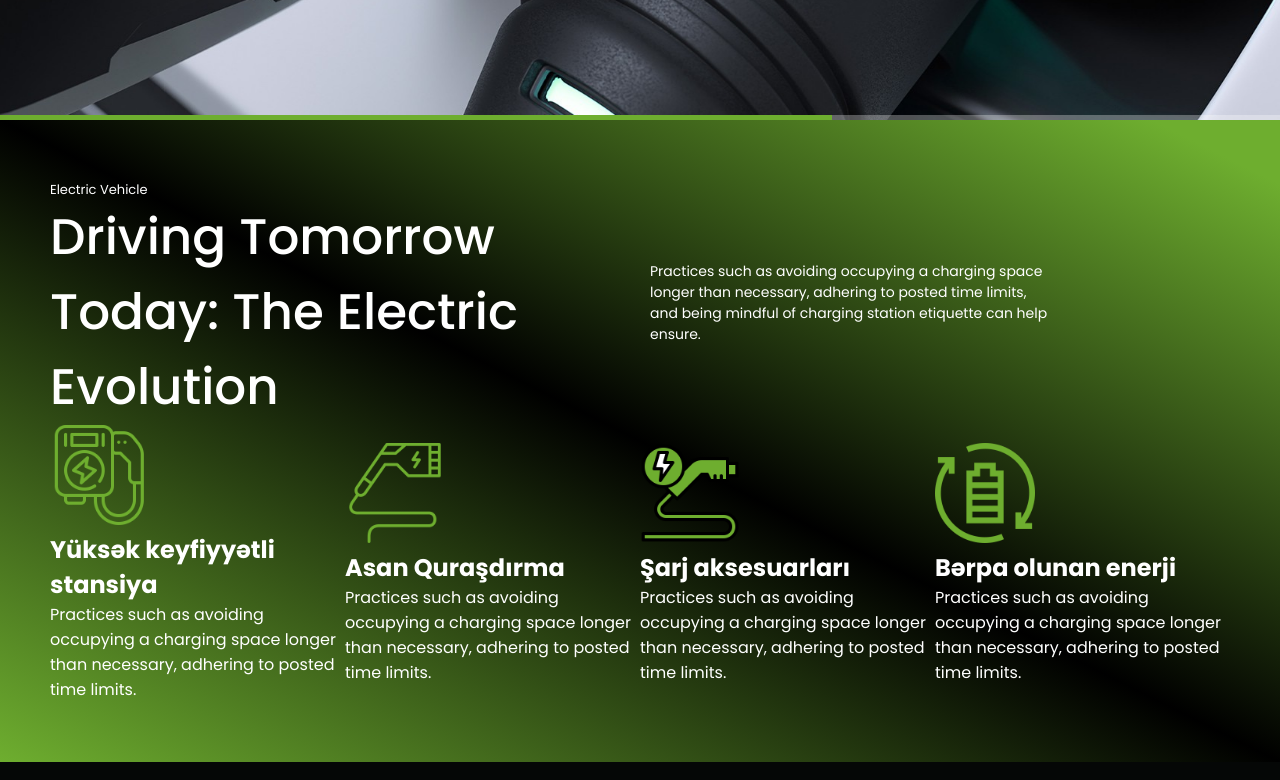
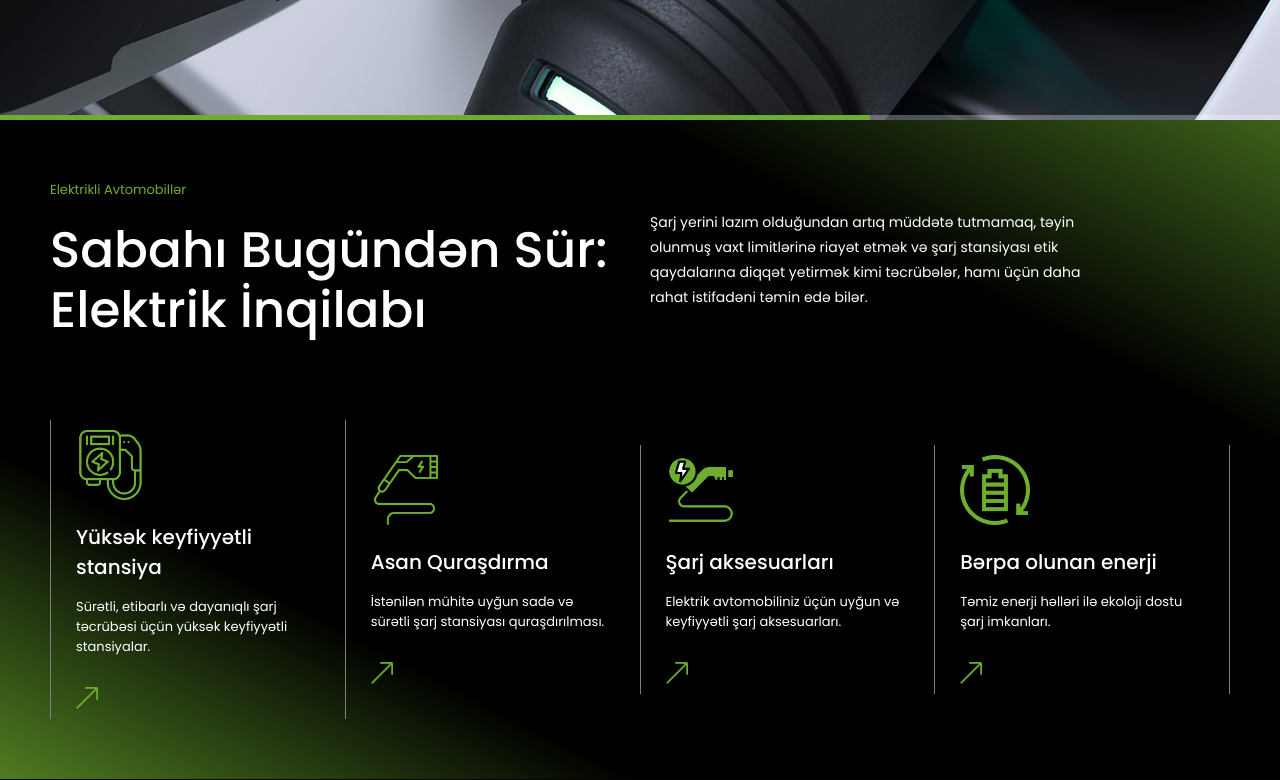
Before and after one commit to ShahriyarMammadov/Birvolt.az, a React (Vite) app: page / in a window 1280 px wide. Shown: the part 600-1380 px from the top of the page. Built offline with nearby package versions, Linux system fonts and the light colour scheme; a web font is replaced by a local one.

Commit message:
section fixed

```diff
--- a/src/components/aboutUs/index.scss
+++ b/src/components/aboutUs/index.scss
@@ -1,6 +1,6 @@
 #aboutUs {
     font-family: "Poppins", serif;
-    padding: 0px 15px 150px 15px;
+    padding: 60px 15px 150px 15px;
     color: white;
 
     .container {
--- a/src/components/descriptionCards/index.scss
+++ b/src/components/descriptionCards/index.scss
@@ -3,12 +3,12 @@
     padding: 60px 50px;
     color: white;
     background: linear-gradient(to top right,
-            #6eae2f 0%,
-            #6eae2f 0%,
-            black 50%,
-            #6eae2f 95%,
-            #6eae2f 20%);
-
+            #6eae2f -20%,
+            #6eae2f -10%,
+            black 25%,
+            black 75%,
+            #6eae2f 120%,
+            #6eae2f 100%);
 
     .container {
         color: white;
@@ -24,11 +24,14 @@
 
                 p {
                     font-size: 13px;
+                    color: var(--green-color);
                 }
 
                 h1 {
                     font-weight: 500;
                     font-size: 50px;
+                    line-height: 60px;
+                    margin-top: 20px;
                 }
             }
 
@@ -37,22 +40,77 @@
 
                 p {
                     font-size: 14px;
-                    max-width: 70%;
+                    max-width: 80%;
+                    line-height: 25px;
                 }
             }
         }
 
         .bottom {
+            margin-top: 80px;
+
             .cards {
                 display: flex;
                 align-items: center;
                 justify-content: space-between;
 
                 .card {
+                    cursor: pointer;
+                    border-right: 1px solid grey;
+                    padding: 10px 25px;
+                    width: calc(100% / 4);
+
+                    &:hover {
+                        .icon {
+                            transform: translateY(-10px);
+                        }
+
+                        .arrow {
+                            p {
+                                display: block;
+                            }
+                        }
+                    }
+
+                    &:first-child {
+                        border-left: 1px solid grey;
+                    }
+
+                    h2 {
+                        font-size: 20px;
+                        font-weight: 500;
+                    }
+
+                    p {
+                        font-size: 13px;
+                        margin: 15px 0px;
+                    }
 
                     .icon {
+                        margin-bottom: 15px;
+                        transition: all 0.5s;
+
                         img {
-                            width: 100px;
+                            width: 70px;
+                        }
+                    }
+
+                    .arrow {
+                        display: flex;
+                        align-items: center;
+                        gap: 20px;
+                        margin-top: 30px;
+
+                        img {
+                            width: 22px;
+                            transition: all 0.5s;
+                        }
+
+                        p {
+                            display: none;
+                            margin: 0;
+                            color: var(--green-color);
+                            font-size: 14px;
                         }
                     }
                 }
--- a/src/components/descriptionCards/index.tsx
+++ b/src/components/descriptionCards/index.tsx
@@ -3,28 +3,29 @@ import section2_card1 from "../../assets/icons/section2_card1.png";
 import section2_card2 from "../../assets/icons/section2_card2.png";
 import section2_card3 from "../../assets/icons/section2_card3.png";
 import section2_card4 from "../../assets/icons/section2_card4.png";
+import arrow_right from "../../assets/icons/arrow-up-right.png";
 
 const DescriptionCards = () => {
   const cards = [
     {
       icon: section2_card1,
       head: "Yüksək keyfiyyətli stansiya",
-      desc: "Practices such as avoiding occupying a charging space longer than necessary, adhering to posted time limits.",
+      desc: "Sürətli, etibarlı və dayanıqlı şarj təcrübəsi üçün yüksək keyfiyyətli stansiyalar.",
     },
     {
       icon: section2_card2,
       head: "Asan Quraşdırma",
-      desc: "Practices such as avoiding occupying a charging space longer than necessary, adhering to posted time limits.",
+      desc: "İstənilən mühitə uyğun sadə və sürətli şarj stansiyası quraşdırılması.",
     },
     {
       icon: section2_card3,
       head: "Şarj aksesuarları",
-      desc: "Practices such as avoiding occupying a charging space longer than necessary, adhering to posted time limits.",
+      desc: "Elektrik avtomobiliniz üçün uyğun və keyfiyyətli şarj aksesuarları.",
     },
     {
       icon: section2_card4,
       head: "Bərpa olunan enerji",
-      desc: "Practices such as avoiding occupying a charging space longer than necessary, adhering to posted time limits.",
+      desc: "Təmiz enerji həlləri ilə ekoloji dostu şarj imkanları.",
     },
   ];
 
@@ -33,15 +34,16 @@ const DescriptionCards = () => {
       <div className="container">
         <div className="head">
           <div className="left">
-            <p>Electric Vehicle</p>
-            <h1>Driving Tomorrow Today: The Electric Evolution</h1>
+            <p data-aos="fade-up">Elektrikli Avtomobillər</p>
+            <h1 data-aos="fade-up">Sabahı Bugündən Sür: Elektrik İnqilabı</h1>
           </div>
 
           <div className="right">
-            <p>
-              Practices such as avoiding occupying a charging space longer than
-              necessary, adhering to posted time limits, and being mindful of
-              charging station etiquette can help ensure.
+            <p data-aos="fade-up">
+              Şarj yerini lazım olduğundan artıq müddətə tutmamaq, təyin olunmuş
+              vaxt limitlərinə riayət etmək və şarj stansiyası etik qaydalarına
+              diqqət yetirmək kimi təcrübələr, hamı üçün daha rahat istifadəni
+              təmin edə bilər.
             </p>
           </div>
         </div>
@@ -50,13 +52,18 @@ const DescriptionCards = () => {
           <div className="cards">
             {cards?.map((e, i) => {
               return (
-                <div className="card" key={i}>
+                <div className="card" key={i} data-aos="fade-up">
                   <div className="icon">
                     <img src={e?.icon} alt="High quality stations" />
                   </div>
 
                   <h2>{e.head}</h2>
                   <p>{e.desc}</p>
+
+                  <div className="arrow">
+                    <p>Daha ətraflı</p>
+                    <img src={arrow_right} alt="read more" />
+                  </div>
                 </div>
               );
             })}
```
Also changed, not shown: src/assets/icons/arrow-up-right.png (added).
